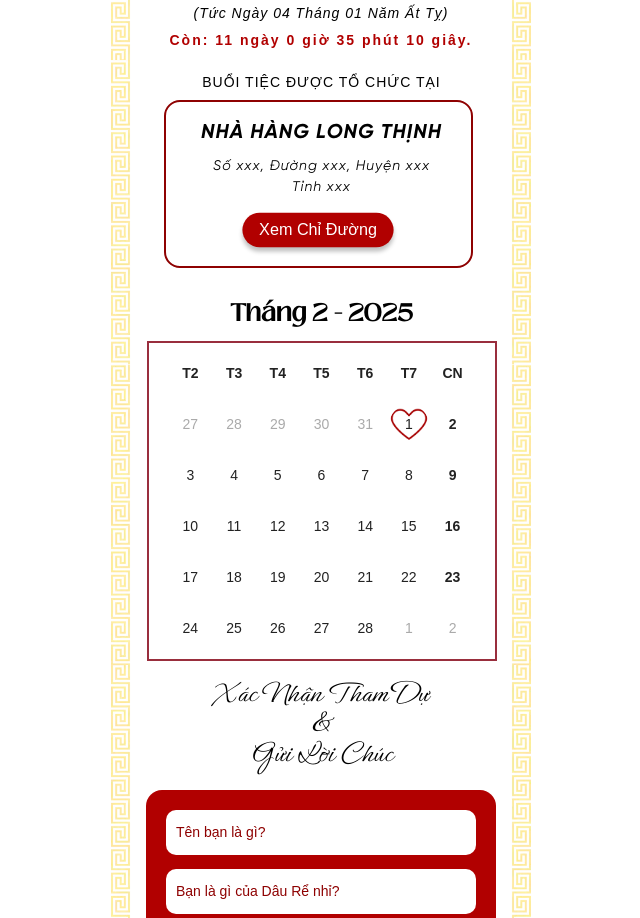
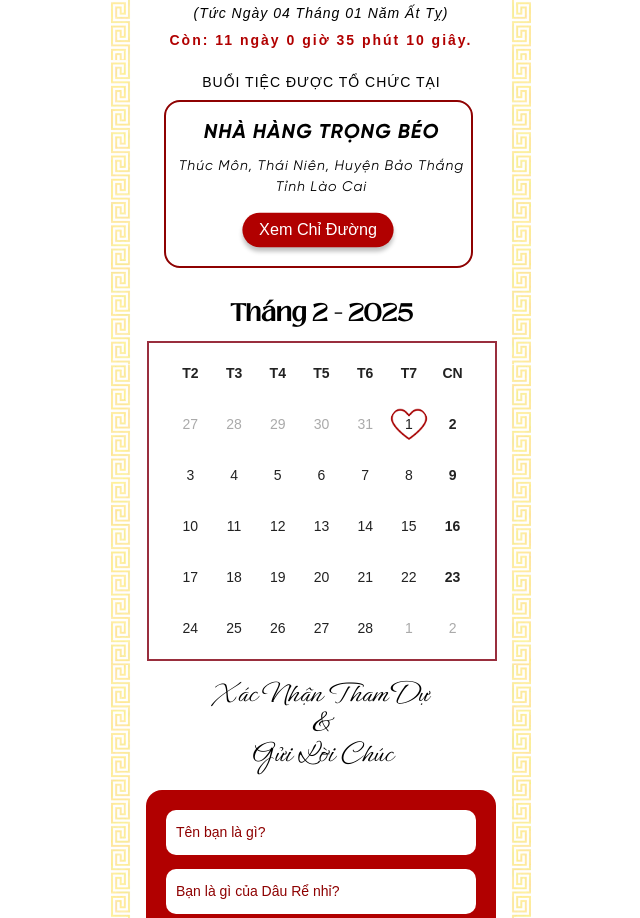
Before and after one commit to trongnee/wedding-invitation-1, a website: page index.html in a window 1280 px wide. Shown: the part 1994-2912 px from the top of the page, without its empty margins (319-959 px from the left). Drawn offline with Linux system fonts and the light colour scheme; a web font is replaced by a local one.

Commit message:
modify address

```diff
--- a/index.html
+++ b/index.html
@@ -258,10 +258,10 @@
         <div class="w-full h-full frame"></div>
       </div>
       <div class="absolute top-[58.32px] left-[-0.5px] w-[421px] h-[30px] animate">
-        <p class="title" animate="fadeIn_2s">NHÀ HÀNG LONG THỊNH</p>
+        <p class="title" animate="fadeIn_2s">NHÀ HÀNG TRỌNG BÉO</p>
       </div>
       <div class="absolute top-[96.32px] left-[62.5px] w-[295px] h-[42px] animate">
-        <p class="address" animate="fadeIn_2s">Số xxx, Đường xxx, Huyện xxx <br> Tỉnh xxx</p>
+        <p class="address" animate="fadeIn_2s">Thúc Môn, Thái Niên, Huyện Bảo Thắng <br> Tỉnh Lào Cai</p>
       </div>
       <div class="absolute top-[154px] left-[137.125px] w-[140px] h-[32px] animate">
         <div class="animate-[pulse_4s_infinite] flex w-full h-full btn-direction items-center justify-center">
```
